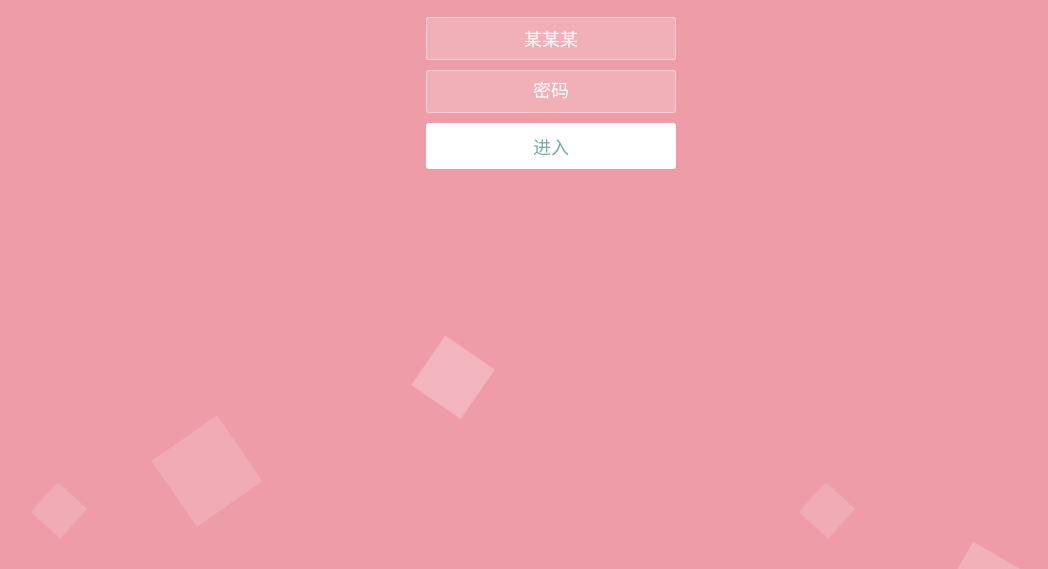
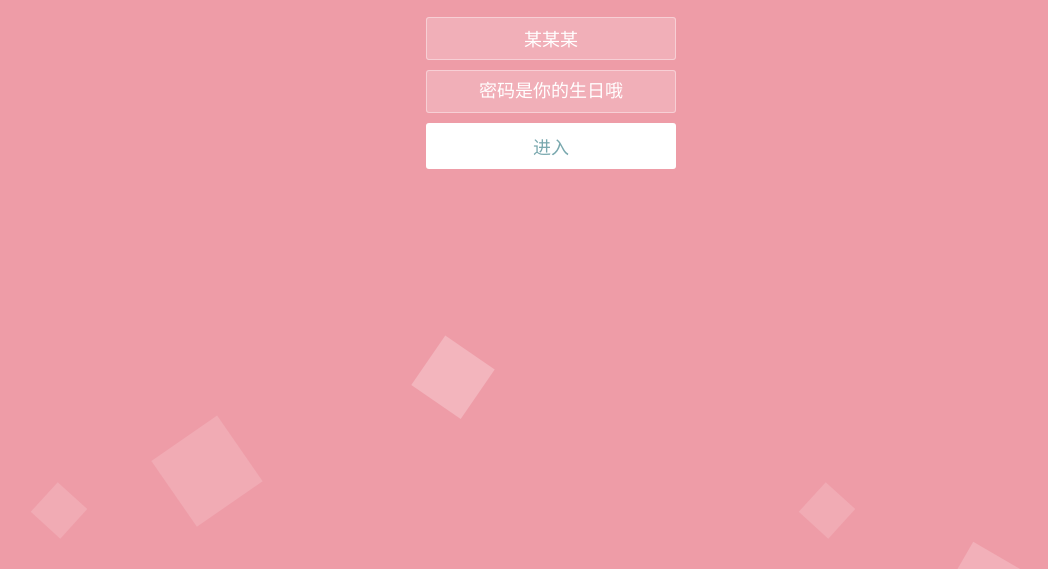
Before and after one commit to Hoper0/Hoper0.github.io, a plain HTML site: page html/login.html in a window 1280 px wide. Shown: the part 231-800 px from the top of the page, without its empty margins (89-1137 px from the left). Drawn offline with Linux system fonts and the light colour scheme.

Commit message:
Update login.html

```diff
--- a/html/login.html
+++ b/html/login.html
@@ -16,7 +16,7 @@
 				<h1>生日快乐</h1>
 				<form class="form">
 					<input id="userName" name="userName" type="text" placeholder="xx" value="某某某">
-					<input id="pwd" name="pwd" type="password" placeholder="密码">
+					<input id="pwd" name="pwd" type="password" placeholder="密码是你的生日哦">
 					<button type="submit" id="login-button">进入</button>
 				</form>
 			</div>
```
